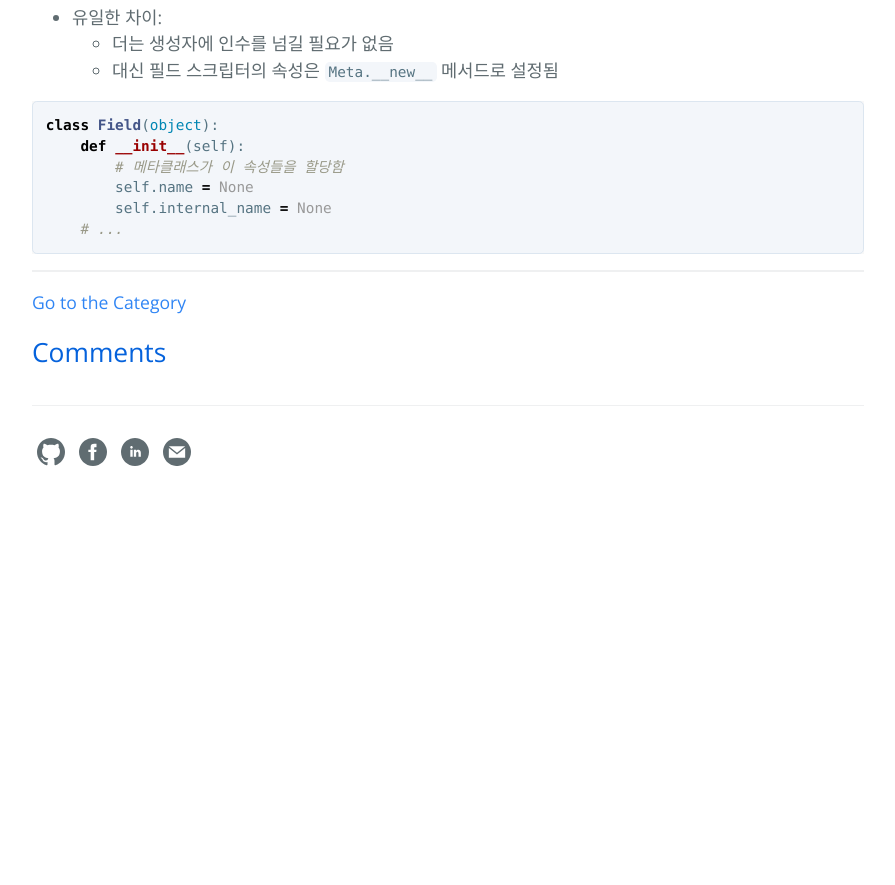
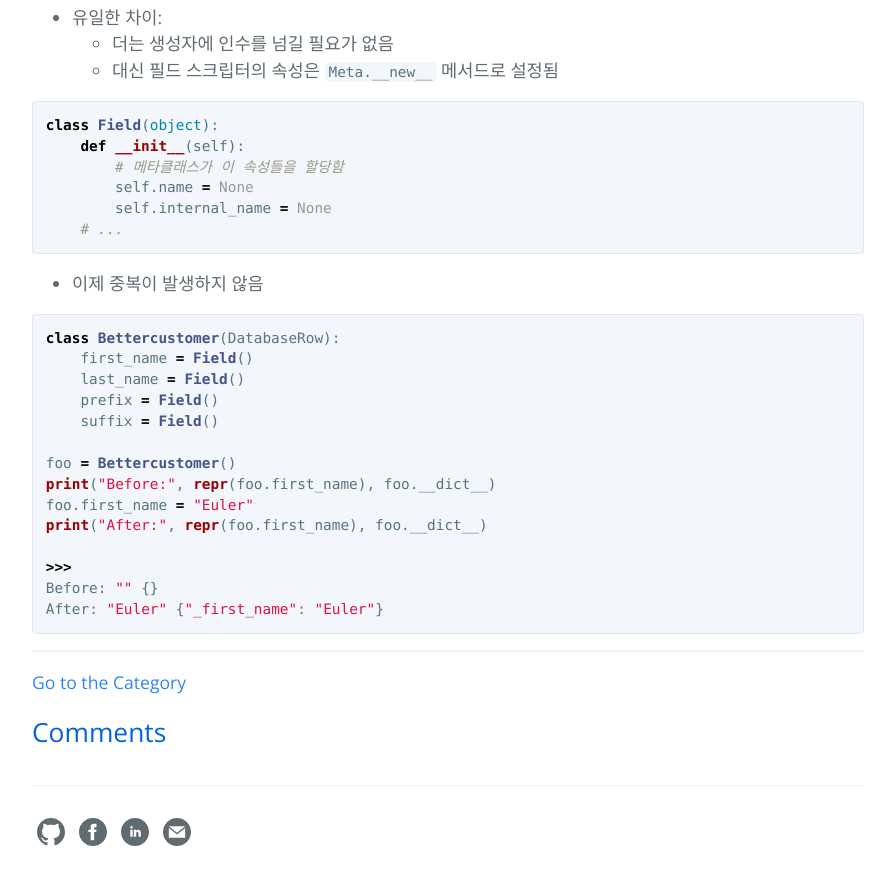
Before and after one commit to hcnoh/hcnoh.github.io, a Jekyll site: the page built from _posts/2018-10-19-effective-python-way35.md, in a window 1280 px wide and 900 px high, scrolled down 2233 px. Shown: the top 885 px of the window, without its empty margins (192-1087 px from the left). Built offline with Jekyll 4.4.1, drawn with Linux system fonts in a browser that asks for light colours; comment, search, counter and statistics services are not loaded; before the commit the page ends 2753 px from its top, so only the background shows below that.

Commit message:
Update 2018-10-19-effective-python-way35.md

````diff
--- a/_posts/2018-10-19-effective-python-way35.md
+++ b/_posts/2018-10-19-effective-python-way35.md
@@ -99,3 +99,22 @@ class Field(object):
         self.internal_name = None
     # ...
 ```
+
+- 이제 중복이 발생하지 않음
+
+```python
+class Bettercustomer(DatabaseRow):
+    first_name = Field()
+    last_name = Field()
+    prefix = Field()
+    suffix = Field()
+
+foo = Bettercustomer()
+print("Before:", repr(foo.first_name), foo.__dict__)
+foo.first_name = "Euler"
+print("After:", repr(foo.first_name), foo.__dict__)
+
+>>>
+Before: "" {}
+After: "Euler" {"_first_name": "Euler"}
+```
````
